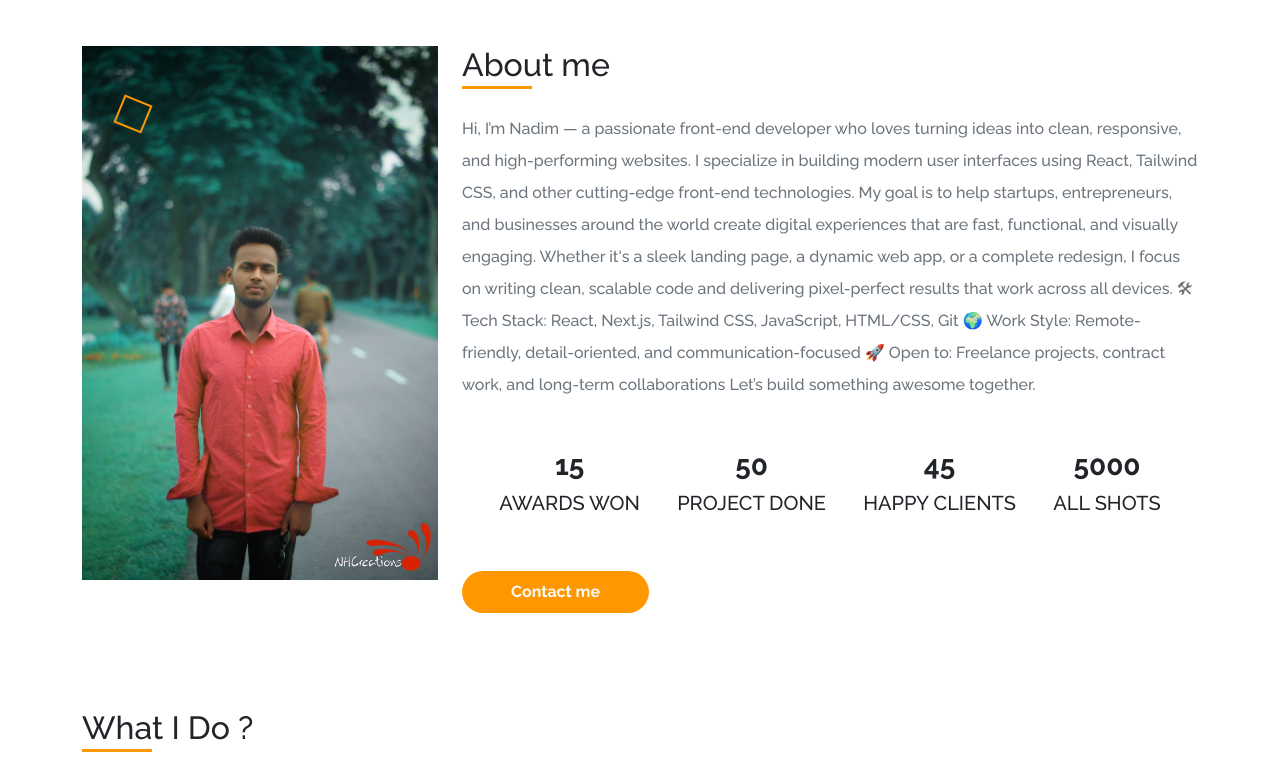
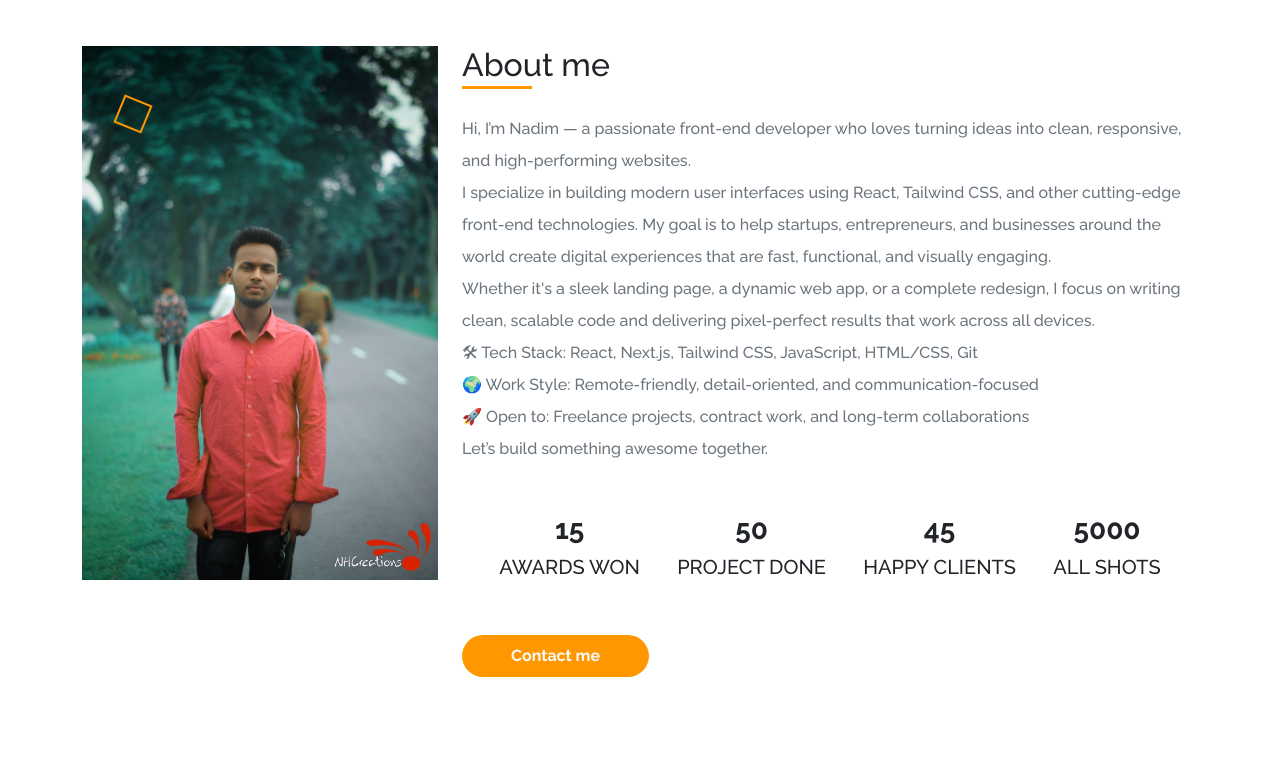
Before and after one commit to nhnadim1/nadim, a plain HTML site: page index.html in a window 1280 px wide. Shown: the part 802-1572 px from the top of the page. Drawn offline with nearby package versions, Linux system fonts and the light colour scheme.

Commit message:
Update index.html

```diff
--- a/index.html
+++ b/index.html
@@ -115,15 +115,15 @@
 				</div>
 				<div class="col-lg-8 mt-5 mt-lg-0  wow animate__slideInRight">
 					<h2 class="about-title mb-4">About me</h2>
-					<p class="text-muted lh-lg">Hi, I’m Nadim — a passionate front-end developer who loves turning ideas into clean, responsive, and high-performing websites.
+					<p class="text-muted lh-lg">Hi, I’m Nadim — a passionate front-end developer who loves turning ideas into clean, responsive, and high-performing websites. </br>
 
-I specialize in building modern user interfaces using React, Tailwind CSS, and other cutting-edge front-end technologies. My goal is to help startups, entrepreneurs, and businesses around the world create digital experiences that are fast, functional, and visually engaging.
+I specialize in building modern user interfaces using React, Tailwind CSS, and other cutting-edge front-end technologies. My goal is to help startups, entrepreneurs, and businesses around the world create digital experiences that are fast, functional, and visually engaging. </br>
 
-Whether it's a sleek landing page, a dynamic web app, or a complete redesign, I focus on writing clean, scalable code and delivering pixel-perfect results that work across all devices.
+Whether it's a sleek landing page, a dynamic web app, or a complete redesign, I focus on writing clean, scalable code and delivering pixel-perfect results that work across all devices.</br>
 
-🛠 Tech Stack: React, Next.js, Tailwind CSS, JavaScript, HTML/CSS, Git
-🌍 Work Style: Remote-friendly, detail-oriented, and communication-focused
-🚀 Open to: Freelance projects, contract work, and long-term collaborations
+🛠 Tech Stack: React, Next.js, Tailwind CSS, JavaScript, HTML/CSS, Git<br/>
+🌍 Work Style: Remote-friendly, detail-oriented, and communication-focused <br/>
+🚀 Open to: Freelance projects, contract work, and long-term collaborations<br/>
 
 Let’s build something awesome together.
 
```
